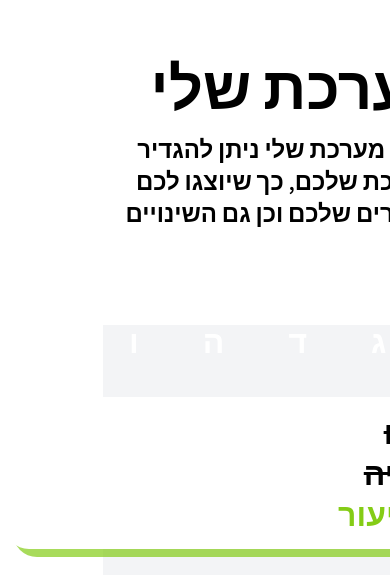
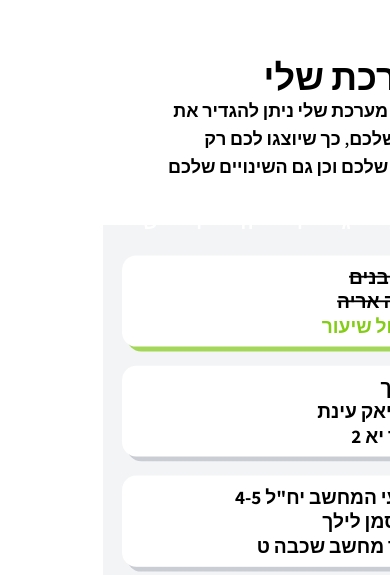
Before and after one commit to yanshoof-app/marketing, a Next.js app: page / in a window 390 px wide. Shown: the part 2787-3362 px from the top of the page. Built offline with nearby package versions, Linux system fonts and the light colour scheme; some icons are missing.

Commit message:
MOBILE: My Schedule section

```diff
--- a/components/Sections/First.tsx
+++ b/components/Sections/First.tsx
@@ -18,7 +18,7 @@ export default function FirstHome() {
             <p>{YOUR_SCHEDULE}</p>
             <p>{WITH_YOUR_LESSONS}</p>
           </div>
-          <div className="sm:text-base text-lg text-slate-300 font-semibold">
+          <div className="sm:text-base sm:max-w-[460px] text-lg text-slate-300 font-semibold">
             <p>{DESCRIPTION}</p>
           </div>
         </div>
--- a/components/Sections/MySchedule/index.tsx
+++ b/components/Sections/MySchedule/index.tsx
@@ -19,22 +19,24 @@ export default function MySchedule() {
   return (
     <div
       ref={mySchedule}
-      className="flex flex-col gap-16 items-center justify-center w-full bg-white dark:bg-gray-900"
+      className="flex flex-col sm:gap-16 gap-11 items-center justify-center w-full bg-white dark:bg-gray-900"
     >
-      <div className="w-full max-w-5xl flex flex-col gap-10 pt-16 items-start ">
+      <div className="w-full max-w-5xl flex flex-col gap-1 sm:px-0 px-6 pt-16 items-start ">
         <div className="flex flex-col gap-7 text-primary-500">
           <Calendar width={60} height={60} />
-          <div className="flex flex-col items-left gap-4 dark:text-white text-black">
-            <h1 className=" text-6xl font-extrabold">{MY_SCHEDULE}</h1>
-            <h2 className=" text-2xl font-semibold dark:text-gray-300">
+          <div className="flex flex-col items-leftgap-4 dark:text-white text-black">
+            <h1 className="sm:text-6xl text-4xl font-extrabold">
+              {MY_SCHEDULE}
+            </h1>
+            <h2 className="sm:text-2xl text-lg font-semibold dark:text-gray-300">
               {DESCRIPTION}
             </h2>
           </div>
         </div>
       </div>
-      <div className="flex justify-center w-full bg-gray-100 dark:bg-slate-850">
-        <div className="flex justify-start w-[64rem] -mt-8">
-          <div className="flex flex-col gap-4 w-full h-[40rem] overflow-hidden p-2">
+      <div className="flex origin-top relative justify-center w-full sm:h-fit h-[22rem] bg-gray-100 dark:bg-slate-850">
+        <div className="flex justify-start sm:w-[64rem] -mt-8">
+          <div className="flex flex-col gap-4 w-full h-[40rem] origin-top sm:scale-100 scale-[60%] overflow-hidden p-2">
             <DayPick day={date} onChange={changeDate} />
             <Timetable lessons={timetable_example as ILesson[][]} day={date} />
           </div>
```
